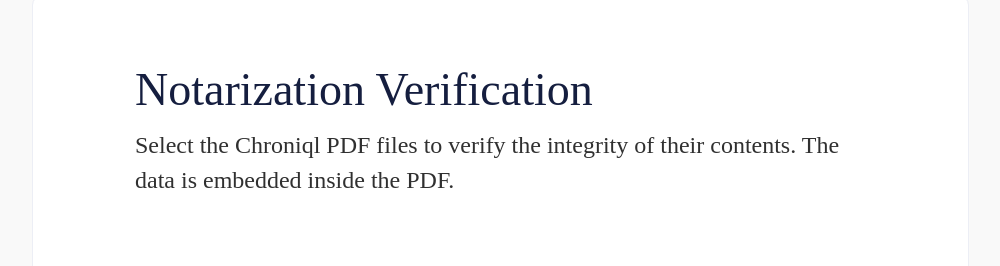
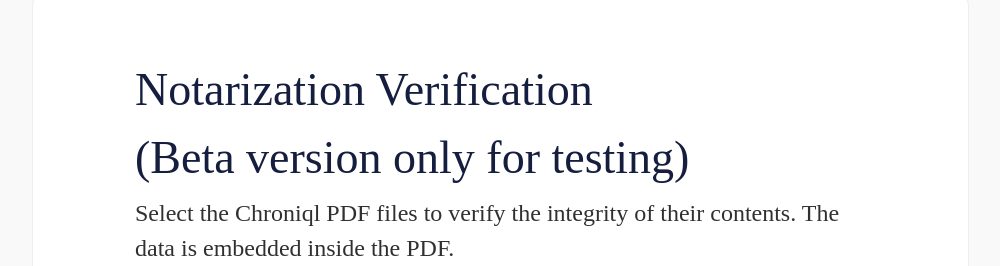
Before and after one commit to AkarionDevelopers/verify, a website with bundled scripts: page app/index.html in a window 1280 px wide. Shown: the part 175-441 px from the top of the page, without its empty margins (140-1140 px from the left). Built offline with nearby package versions, Linux system fonts and the light colour scheme.

Commit message:
DEV-3214 Beta version only for testing

```diff
--- a/app/index.html
+++ b/app/index.html
@@ -20,6 +20,7 @@
           <div class=innerContainer>
             <div id="buttonReturnVerifier">Verifier</div>
             <h1>Notarization Verification</h1>
+            <h1>(Beta version only for testing)</h1>
             <div id="descriptionTop">Select the Chroniql PDF files to verify the integrity of their contents. The data is embedded inside the PDF.</div>
             <div id="instruction">
               <img class="infoLogo" src="images/info-circle-light.svg" width="19" height="19" alt="Logo"></img>
```
